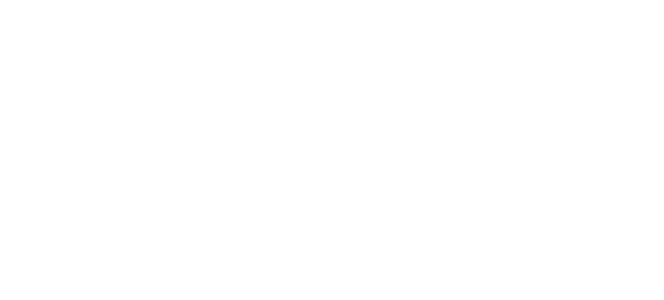
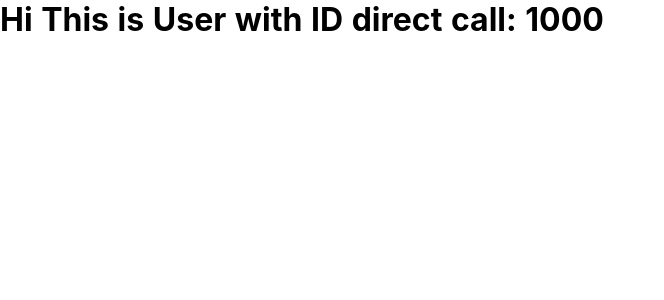
Before and after one commit to dumalang/nuxt-poc, a Nuxt app: page /users/1000 in a window 1280 px wide. Before the commit this address had no page. Shown: the top 300 px of the page, without its empty margins (0-664 px from the left). Built offline with nearby package versions, Linux system fonts and the light colour scheme.

Commit message:
dynamic route page - handle serverside and direct call params from template

```diff
--- /dev/null
+++ b/pages/users/_id.vue
@@ -0,0 +1,16 @@
+<template>
+  <H1>Hi This is User with ID direct call: {{ $route.params.id }}</H1>
+</template>
+
+<script>
+
+export default {
+  async asyncData(context) {
+    // Server-side console log
+    console.log('Server-side log:', context.params.id);
+
+    // Return data to the component
+    return {};
+  },
+}
+</script>
```
